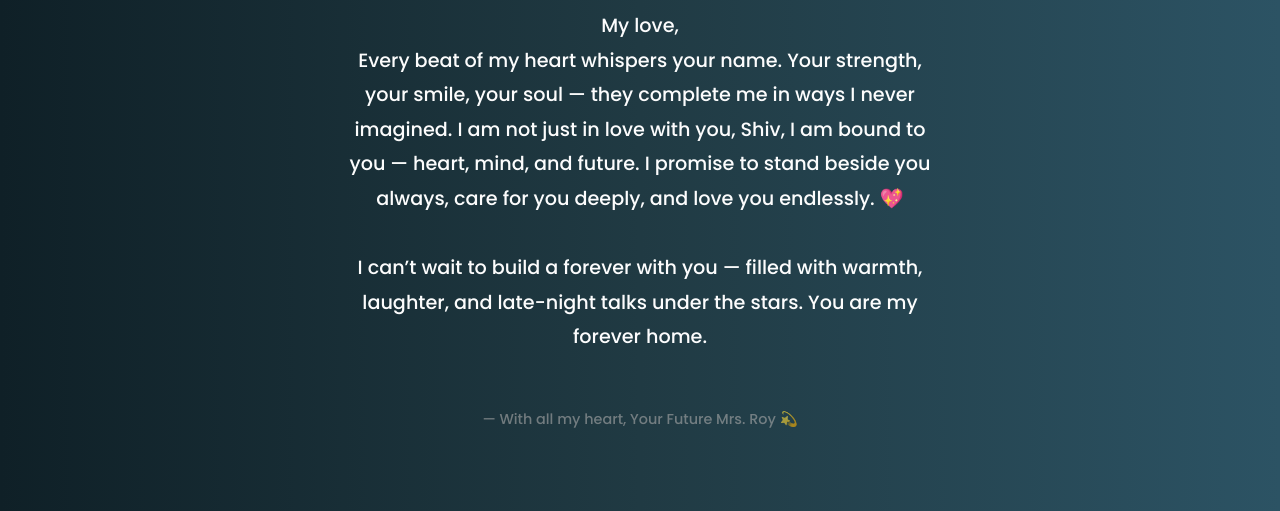
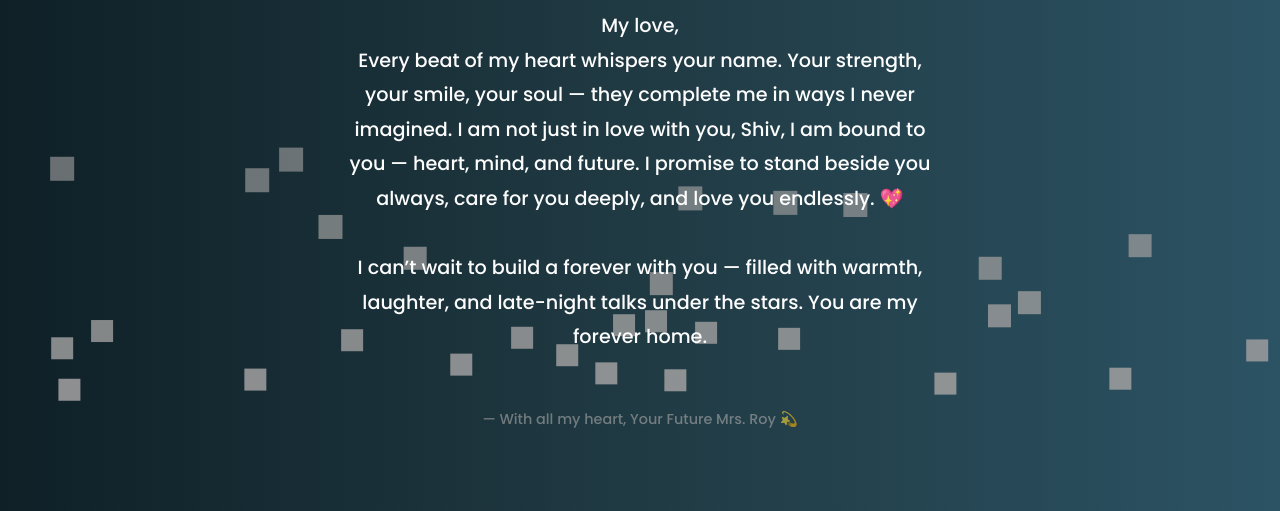
Before and after one commit to codeoflife16/others, a plain HTML site: page index.html in a window 1280 px wide. Both pictures are taken after a click on the button "Click to Reveal 💖". Shown: the part 318-829 px from the top of the page. Drawn offline with Linux system fonts and the light colour scheme; grey boxes are pictures that could not be loaded.

Commit message:
Update index.html

```diff
--- a/index.html
+++ b/index.html
@@ -41,6 +41,8 @@
       padding: 40px 20px;
       text-align: center;
       animation: fadeIn 2s ease-in-out forwards;
+      position: relative;
+      z-index: 5;
     }
 
     h1 {
@@ -105,12 +107,54 @@
       color: #aaa;
       animation: fadeIn 5s ease-in-out;
     }
+
+    /* Floating Hearts */
+    .hearts {
+      position: fixed;
+      top: 0;
+      left: 0;
+      width: 100%;
+      height: 100%;
+      pointer-events: none;
+      z-index: 1;
+      overflow: hidden;
+    }
+
+    .heart-shape {
+      position: absolute;
+      width: 20px;
+      height: 20px;
+      background: url('https://upload.wikimedia.org/wikipedia/commons/4/42/Love_Heart_SVG.svg');
+      background-size: cover;
+      animation: float 10s infinite ease-in;
+    }
+
+    @keyframes float {
+      0% {
+        transform: translateY(100vh) scale(1);
+        opacity: 1;
+      }
+      100% {
+        transform: translateY(-10vh) scale(1.5);
+        opacity: 0;
+      }
+    }
   </style>
 </head>
 <body>
 
   <button class="reveal-btn" onclick="showMessage()">Click to Reveal 💖</button>
 
+  <!-- Floating hearts -->
+  <div class="hearts" id="hearts"></div>
+
+  <!-- Audio -->
+  <audio id="bgMusic" loop>
+    <source src="https://www.soundhelix.com/examples/mp3/SoundHelix-Song-1.mp3" type="audio/mp3">
+    Your browser does not support the audio element.
+  </audio>
+
+  <!-- Hidden love letter -->
   <div class="container" id="loveMessage">
     <h1>To My Dearest Mr. Shiv Roy 💍</h1>
     <h2>Your Future Wife Loves You Eternally</h2>
@@ -127,6 +171,18 @@
     function showMessage() {
       document.querySelector('.reveal-btn').style.display = 'none';
       document.getElementById('loveMessage').style.display = 'block';
+      document.getElementById('bgMusic').play();
+
+      // Create floating hearts
+      const heartsContainer = document.getElementById('hearts');
+      for (let i = 0; i < 30; i++) {
+        let heart = document.createElement('div');
+        heart.classList.add('heart-shape');
+        heart.style.left = Math.random() * 100 + "vw";
+        heart.style.animationDuration = (Math.random() * 5 + 5) + "s";
+        heart.style.opacity = Math.random();
+        heartsContainer.appendChild(heart);
+      }
     }
   </script>
 
```
